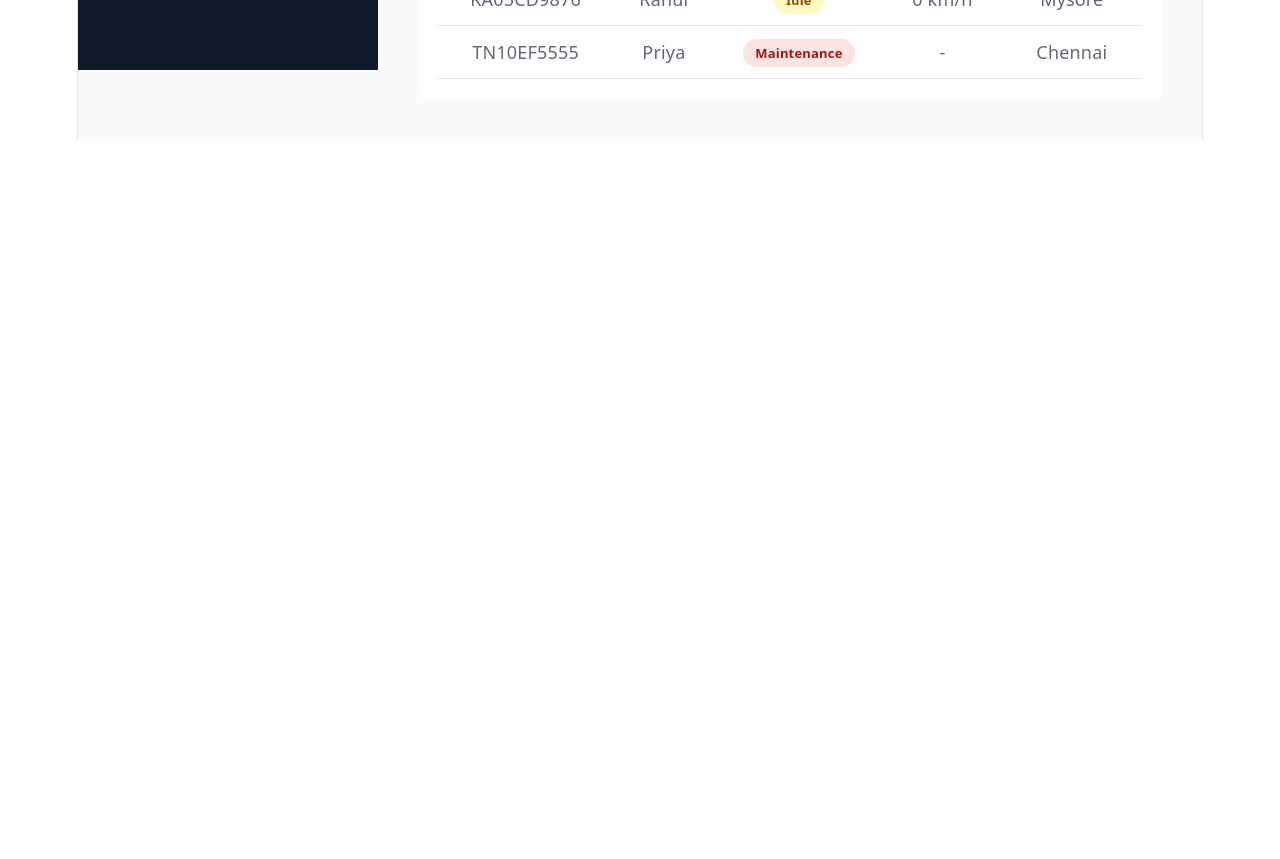
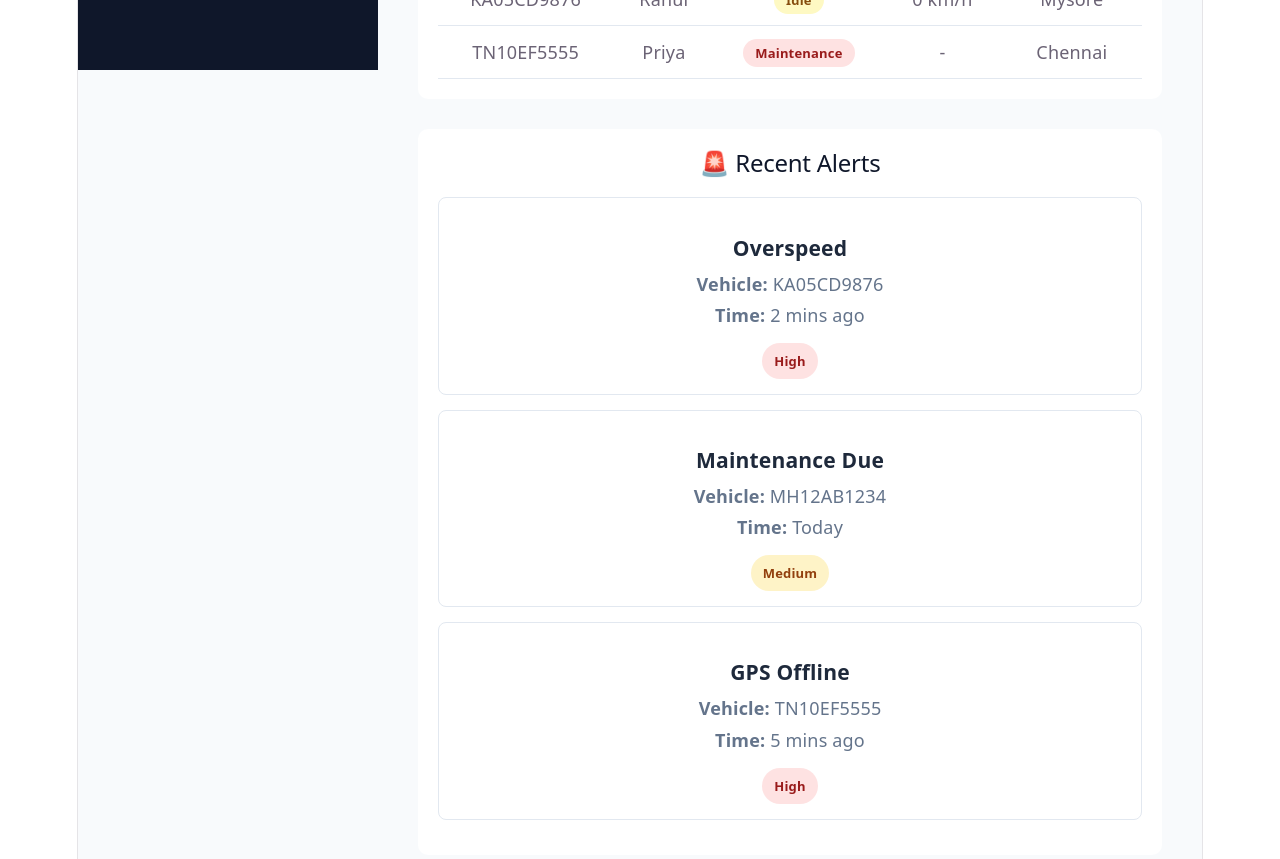
Before and after one commit to Pankaj70768/Fleetdash, a React app in the folder frontend/: page /dashboard in a window 1280 px wide. Shown: the part 780-1639 px from the top of the page. Before the commit the page ends 919 px from the top, so only its background shows below. Built offline with nearby package versions, Linux system fonts and the light colour scheme; the HTML template or start-up script is replaced by a standard one.

Commit message:
Completed dashboard with alerts component

```diff
--- a/frontend/src/components/alerts/Alerts.css
+++ b/frontend/src/components/alerts/Alerts.css
@@ -0,0 +1,62 @@
+.alerts-container{
+
+    margin-top:30px;
+    background:#ffffff;
+    padding:20px;
+    border-radius:10px;
+
+}
+
+.alerts-container h2{
+
+    margin-bottom:20px;
+    color:#0f172a;
+
+}
+
+.alert-card{
+
+    border:1px solid #e2e8f0;
+    border-radius:8px;
+    padding:15px;
+    margin-bottom:15px;
+
+}
+
+.alert-card h3{
+
+    margin-bottom:10px;
+    color:#1e293b;
+
+}
+
+.alert-card p{
+
+    margin:5px 0;
+
+}
+
+.severity{
+
+    display:inline-block;
+    margin-top:10px;
+    padding:5px 12px;
+    border-radius:20px;
+    font-size:13px;
+    font-weight:600;
+
+}
+
+.severity.high{
+
+    background:#fee2e2;
+    color:#991b1b;
+
+}
+
+.severity.medium{
+
+    background:#fef3c7;
+    color:#92400e;
+
+}
--- a/frontend/src/components/alerts/Alerts.jsx
+++ b/frontend/src/components/alerts/Alerts.jsx
@@ -0,0 +1,63 @@
+import "./Alerts.css";
+
+function Alerts() {
+
+    const alerts = [
+
+        {
+            id: 1,
+            type: "Overspeed",
+            vehicle: "KA05CD9876",
+            time: "2 mins ago",
+            severity: "High"
+        },
+
+        {
+            id: 2,
+            type: "Maintenance Due",
+            vehicle: "MH12AB1234",
+            time: "Today",
+            severity: "Medium"
+        },
+
+        {
+            id: 3,
+            type: "GPS Offline",
+            vehicle: "TN10EF5555",
+            time: "5 mins ago",
+            severity: "High"
+        }
+
+    ];
+
+    return (
+
+        <div className="alerts-container">
+
+            <h2>🚨 Recent Alerts</h2>
+
+            {alerts.map((alert) => (
+
+                <div className="alert-card" key={alert.id}>
+
+                    <h3>{alert.type}</h3>
+
+                    <p><strong>Vehicle:</strong> {alert.vehicle}</p>
+
+                    <p><strong>Time:</strong> {alert.time}</p>
+
+                    <span className={`severity ${alert.severity.toLowerCase()}`}>
+                        {alert.severity}
+                    </span>
+
+                </div>
+
+            ))}
+
+        </div>
+
+    );
+
+}
+
+export default Alerts;
--- a/frontend/src/pages/dashboard/Dashboard.jsx
+++ b/frontend/src/pages/dashboard/Dashboard.jsx
@@ -1,6 +1,6 @@
 import Card from "../../components/card/Card";
 import "./Dashboard.css";
-
+import Alerts from "../../components/alerts/Alerts";
 import Sidebar from "../../components/sidebar/Sidebar";
 import Navbar from "../../components/navbar/Navbar";
 import Table from "../../components/table/Table";
@@ -63,7 +63,7 @@ value="10"
 
 
 <Table/>
-
+<Alerts/>
 
 </div>
 
```
